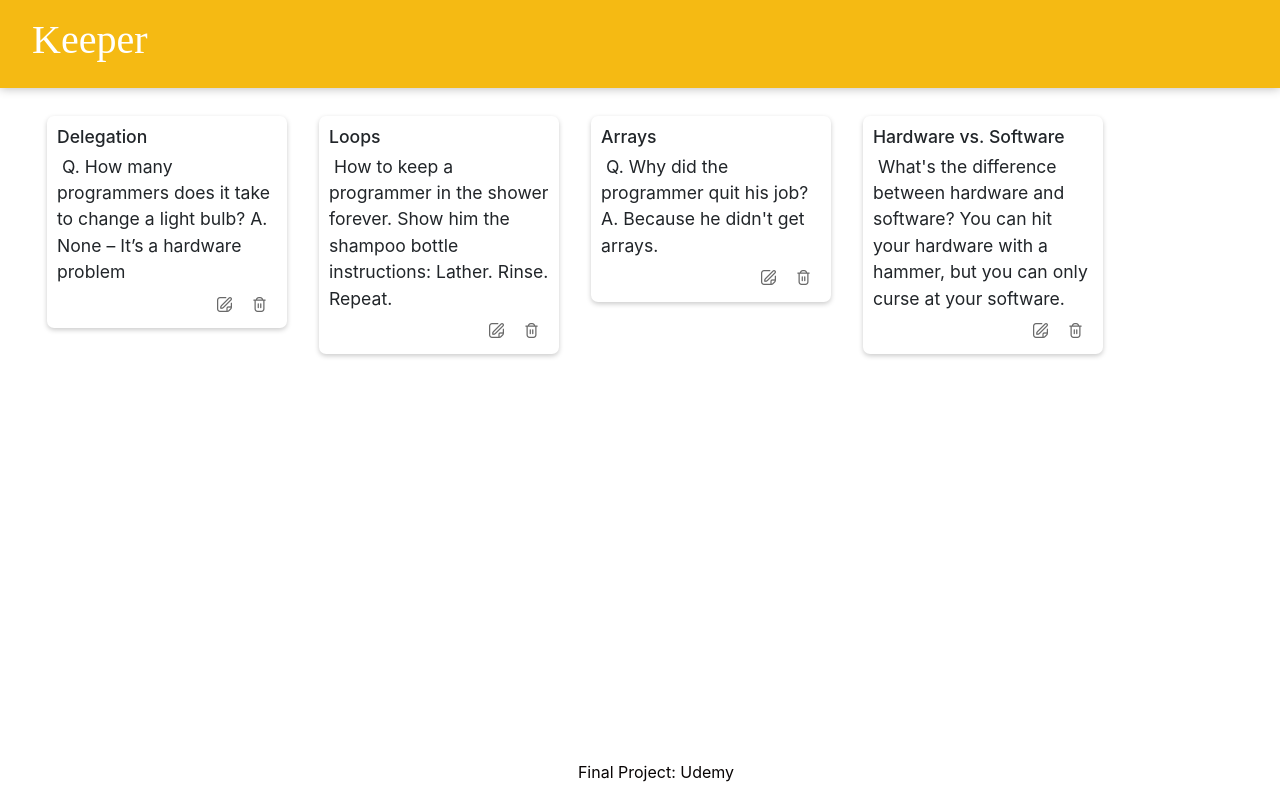
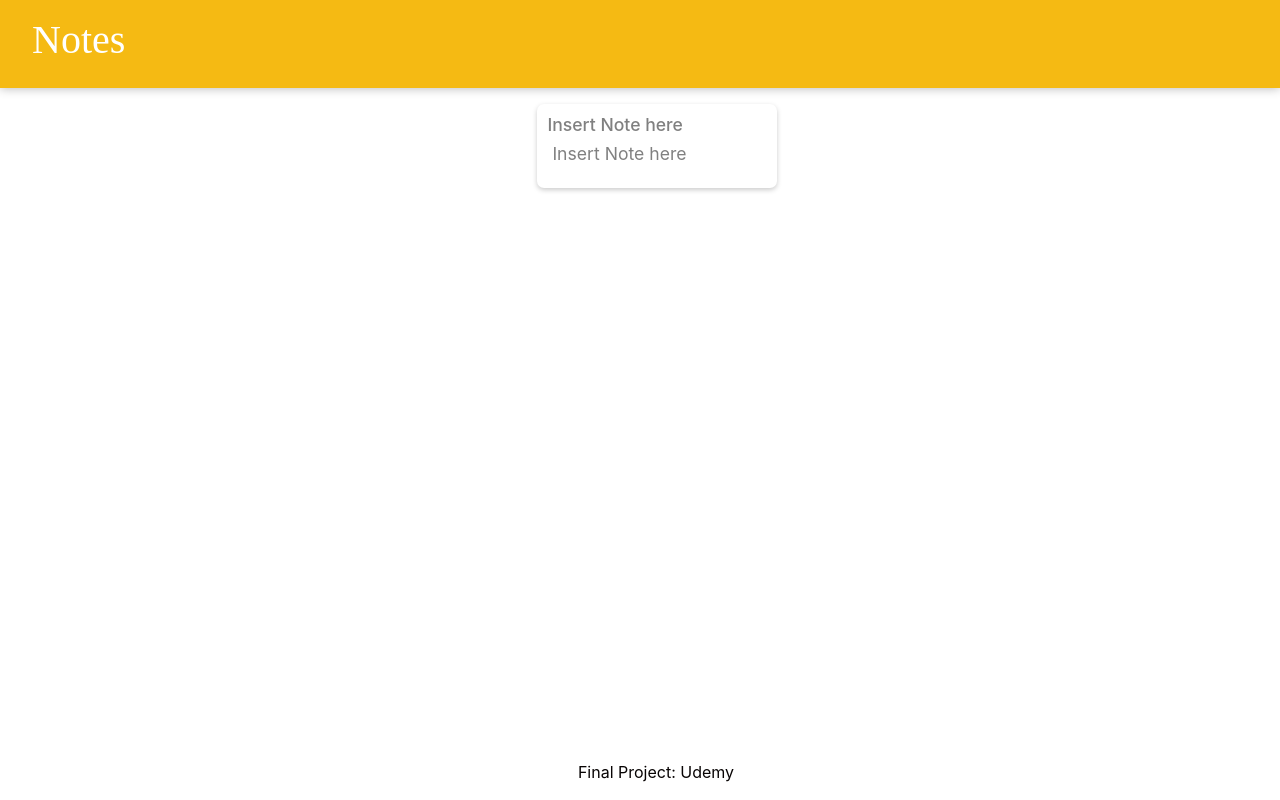
Before and after one commit to ejaysrngy/Note-app, a React (Create React App) app: page / in a window 1280 px wide. Built offline with nearby package versions, Linux system fonts and the light colour scheme; a web font is replaced by a local one.

Commit message:
add features

```diff
--- a/public/styles.css
+++ b/public/styles.css
@@ -35,6 +35,7 @@ footer {
 footer p {
   color: rgb(8, 4, 4);
 }
+
 .note {
   background: #fff;
   border-radius: 7px;
@@ -55,6 +56,21 @@ footer p {
   word-wrap: break-word;
 }
 
+.note-body-container {
+  width: 90%;
+}
+
+.add-note-container {
+  top: 50%;
+  left: 45%;
+  display: inline-block;
+  position: relative;
+}
+
+.add-note-container h1, p, i {
+  color: grey;
+}
+
 .note-container {
   margin: 1% auto;
 }
--- a/src/App.jsx
+++ b/src/App.jsx
@@ -6,20 +6,28 @@ function Header() {
     return (
     <div>
         <header>
-            <h1> Keeper </h1>
+            <h1> Notes </h1>
         </header>
     </div>
 )};
 
-function NoteBody(props) {
+function NoteBody() {
     return (
+        <div className="note-body-container">
+            <div className="add-note-container container-flex">
+                <div className="note">
+                    <h1> Insert Note here </h1>
+                    <p> Insert Note here </p>
+                </div>
+            </div>
             <div className="note-container container-flex span12 col-lg col-md">
-          {notes.map((props) =>
+            {notes.map((props, index) =>
             <Note
-            key={props.key}
+                key={index}
                 title={props.title}
                 content={props.content}
                 /> )}
+            </div>
         </div>
     )
 }
--- a/src/notes.js
+++ b/src/notes.js
@@ -1,28 +1,24 @@
 const notes = [
-  {
-    key: 1,
-    title: "Delegation",
-    content:
-      "Q. How many programmers does it take to change a light bulb? A. None – It’s a hardware problem"
-  },
-  {
-    key: 2,
-    title: "Loops",
-    content:
-      "How to keep a programmer in the shower forever. Show him the shampoo bottle instructions: Lather. Rinse. Repeat."
-  },
-  {
-    key: 3,
-    title: "Arrays",
-    content:
-      "Q. Why did the programmer quit his job? A. Because he didn't get arrays."
-  },
-  {
-    key: 4,
-    title: "Hardware vs. Software",
-    content:
-      "What's the difference between hardware and software? You can hit your hardware with a hammer, but you can only curse at your software."
-  }
+  // {
+  //   title: "Delegation",
+  //   content:
+  //     "Q. How many programmers does it take to change a light bulb? A. None – It’s a hardware problem"
+  // },
+  // {
+  //   title: "Loops",
+  //   content:
+  //     "How to keep a programmer in the shower forever. Show him the shampoo bottle instructions: Lather. Rinse. Repeat."
+  // },
+  // {
+  //   title: "Arrays",
+  //   content:
+  //     "Q. Why did the programmer quit his job? A. Because he didn't get arrays."
+  // },
+  // {
+  //   title: "Hardware vs. Software",
+  //   content:
+  //     "What's the difference between hardware and software? You can hit your hardware with a hammer, but you can only curse at your software."
+  // }
 ];
 
 export default notes;
```
Lines whose indentation alone changed are shown as unchanged.
